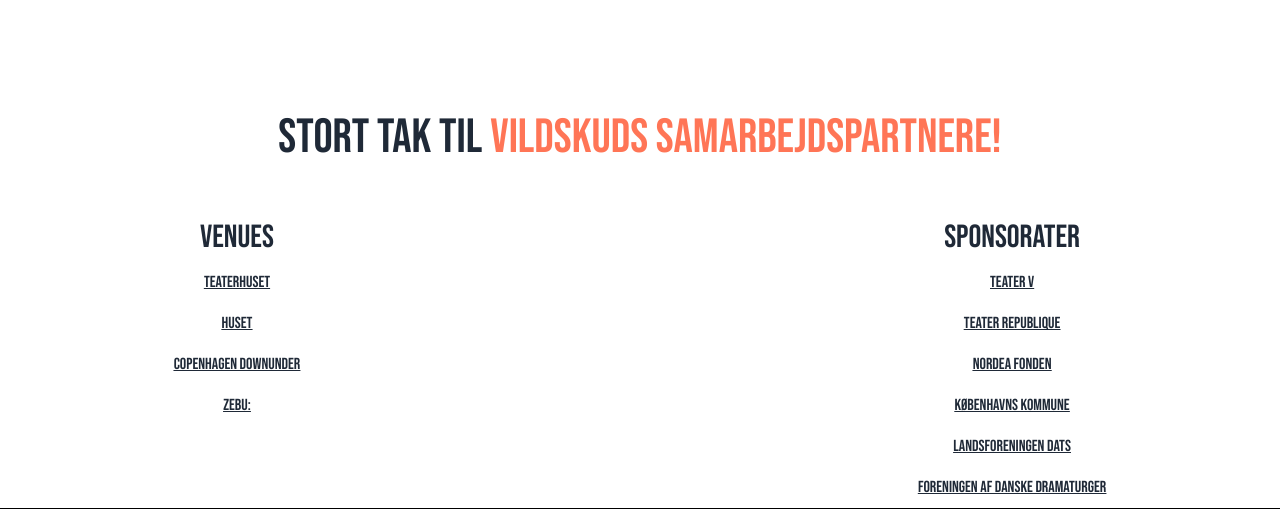
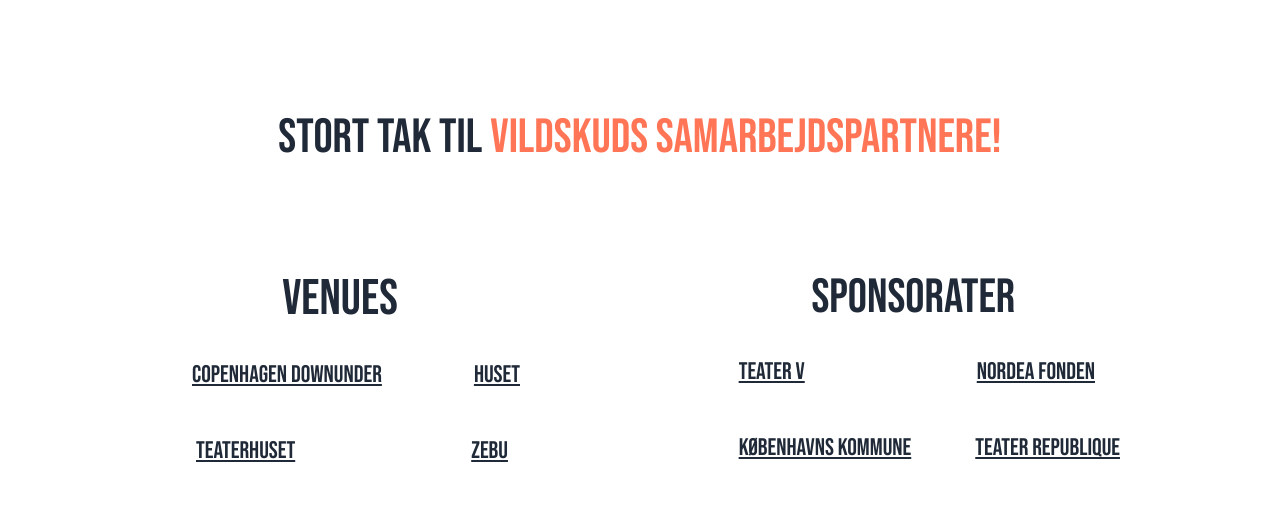
Before and after one commit to juliehjakobsen/vildskud, a website built with Vite: page src/teamet_bag.html in a window 1280 px wide. Shown: the part 1926-2439 px from the top of the page. Built offline with nearby package versions, Linux system fonts and the light colour scheme.

Commit message:
venues og spons

```diff
--- a/src/teamet_bag.html
+++ b/src/teamet_bag.html
@@ -354,7 +354,7 @@
         <article>
           <div>
             <h2
-              class="px-10 pt-10 text-h2_mobil lg:flex lg:justify-center lg:pt-28"
+              class="px-10 pt-10 text-center text-h2_mobil lg:flex lg:justify-center lg:pt-28"
             >
               Stort tak til
               <span class="pl-2 text-orange">
@@ -362,59 +362,102 @@
               >
             </h2>
           </div>
+
           <div class="pt-10 lg:flex lg:justify-between lg:px-40">
             <div>
               <div class="flex justify-center">
-                <h3 class="px-10 text-h3_mobil">Venues</h3>
+                <h3 class="text-h2_mobil lg:mt-12 lg:text-h3_web">Venues</h3>
               </div>
-              <div>
-                <ul class="mx-auto text-center">
-                  <li class="p-2 underline">
-                    <a href="https://www.teater-huset.dk">Teaterhuset</a>
-                  </li>
-                  <li class="p-2 underline">
-                    <a href="https://www.huset.kk.dk">Huset</a>
-                  </li>
-                  <li class="p-2 underline">
-                    <a href="https://www.copenhagendownunder.dk"
-                      >Copenhagen Downunder</a
-                    >
-                  </li>
-                  <li class="p-2 underline">
-                    <a href="https://www.zebu.nu">ZeBU:</a>
-                  </li>
-                </ul>
+              <div class="ml-8 mt-5 flex gap-20">
+                <div>
+                  <a
+                    class="text-h4_mobil underline hover:text-orange"
+                    href="https://www.teater-huset.dk"
+                    >Copenhagen Downunder</a
+                  >
+                </div>
+
+                <div class="ml-3 flex">
+                  <a
+                    class="text-h4_mobil underline hover:text-orange"
+                    href="https://www.huset.kk.dk"
+                    >Huset
+                  </a>
+                </div>
+              </div>
+              <div class="ml-9 mt-10 flex gap-44">
+                <div>
+                  <a
+                    class="mt-8 text-h4_mobil underline hover:text-orange"
+                    href="https://www.zebu.nu"
+                    >Teaterhuset</a
+                  >
+                </div>
+                <div class="">
+                  <a
+                    class="mt-8 text-h4_mobil underline hover:text-orange"
+                    href="https://www.copenhagendownunder.dk"
+                    >ZeBU</a
+                  >
+                </div>
               </div>
             </div>
-            <div>
+
+            <div class="mt-12">
               <div class="flex justify-center pt-10 lg:pt-0">
-                <h3 class="px-10 text-h3_mobil">Sponsorater</h3>
+                <h3 class="px-10 text-h2_mobil">Sponsorater</h3>
               </div>
-              <div>
-                <ul class="mx-auto text-center">
-                  <li class="p-2 underline">
-                    <a class="hover:text-orange" href="">Teater V</a>
-                  </li>
-                  <li class="p-2 underline">
-                    <a class="hover:text-orange" href="">TEATER REPUBLIQUE</a>
-                  </li>
-                  <li class="p-2 underline">
-                    <a class="hover:text-orange" href="">Nordea Fonden</a>
-                  </li>
-                  <li class="p-2 underline">
-                    <a class="hover:text-orange" href="">Københavns Kommune</a>
-                  </li>
-                  <li class="p-2 underline">
-                    <a class="hover:text-orange" href=""
-                      >Landsforeningen DATS</a
+
+              <div class="mt-5">
+                <div class="ml-8 flex gap-40">
+                  <div>
+                    <a
+                      class="text-h4_mobil underline hover:text-orange"
+                      href="https://www.teater-huset.dk"
+                      >Teater V</a
                     >
-                  </li>
-                  <li class="p-2 underline">
-                    <a class="hover:text-orange" href=""
-                      >Foreningen af Danske Dramaturger</a
+                  </div>
+
+                  <div class="ml-3 flex">
+                    <a
+                      class="text-h4_mobil underline hover:text-orange"
+                      href="https://www.huset.kk.dk"
+                      >Nordea Fonden
+                    </a>
+                  </div>
+                </div>
+                <div class="ml-8 mt-10 flex gap-16">
+                  <div>
+                    <a
+                      class="mt-8 text-h4_mobil underline hover:text-orange"
+                      href="https://www.zebu.nu"
+                      >Københavns Kommune</a
                     >
-                  </li>
-                </ul>
+                  </div>
+                  <div class="">
+                    <a
+                      class="mt-8 text-h4_mobil underline hover:text-orange"
+                      href="https://www.copenhagendownunder.dk"
+                      >TEATER REPUBLIQUE</a
+                    >
+                  </div>
+                </div>
+                <div class="ml-8 mt-10 mb-10 flex gap-16">
+                  <div>
+                    <a
+                      class="mt-8 text-h4_mobil underline hover:text-orange"
+                      href="https://www.zebu.nu"
+                      >landsforeningen DATS</a
+                    >
+                  </div>
+                  <div class="">
+                    <a
+                      class="mt-8 text-h4_mobil underline hover:text-orange"
+                      href="https://www.copenhagendownunder.dk"
+                      >FFD</a
+                    >
+                  </div>
+                </div>
               </div>
             </div>
           </div>
```
